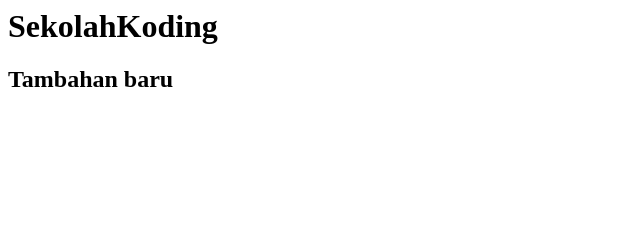
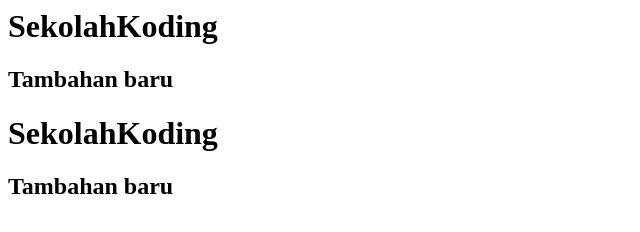
Before and after one commit to Azzam279/belajar, a plain HTML site: page index.html in a window 1280 px wide. Shown: the whole page, without its empty margins (0-640 px from the left). Drawn offline with Linux system fonts and the light colour scheme.

Commit message:
commit dari github

```diff
--- a/index.html
+++ b/index.html
@@ -1,2 +1,5 @@
 <h1>SekolahKoding</h1>
 <h2>Tambahan baru</h2>
+
+<h1>SekolahKoding</h1>
+<h2>Tambahan baru</h2>
```
